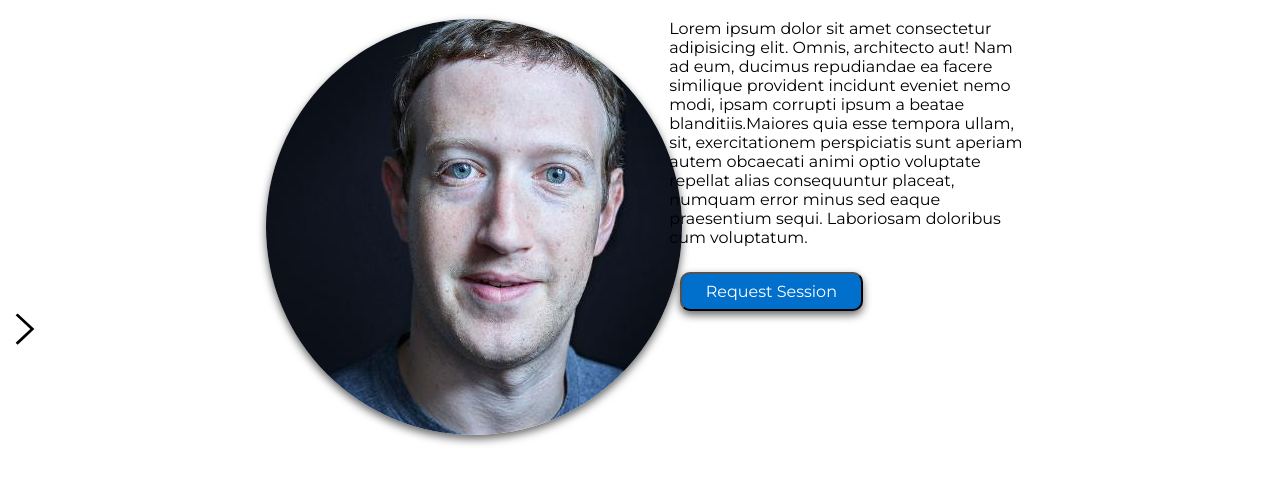
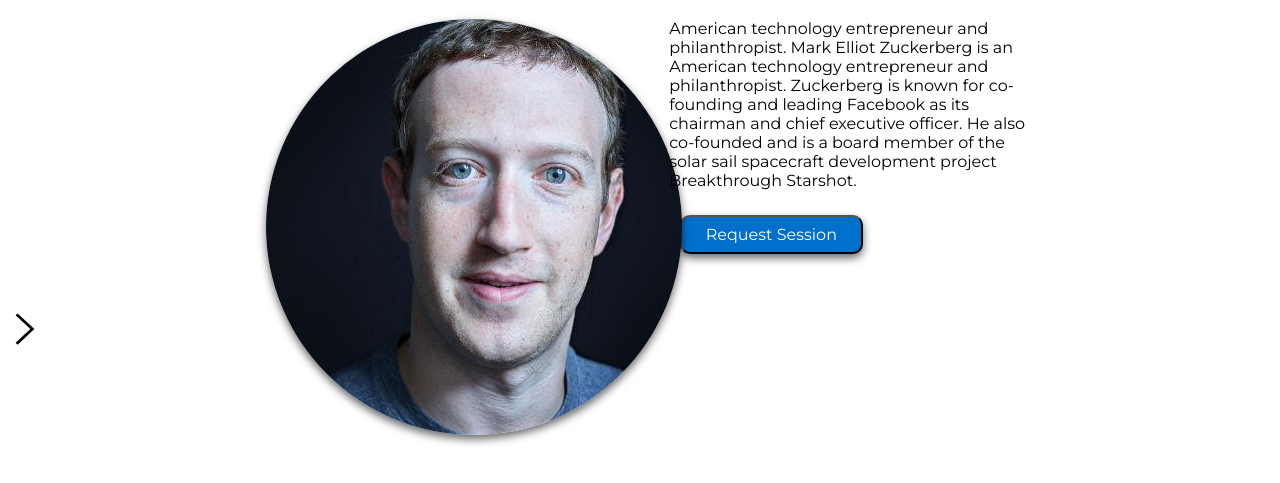
Before and after one commit to StephenAraka/Free-Mentors, a plain HTML site: page pages/view-mentor.html in a window 1280 px wide. Shown: the part 181-664 px from the top of the page. Drawn offline with Linux system fonts and the light colour scheme.

Commit message:
fix(admin):modify mentor info

```diff
--- a/pages/view-mentor.html
+++ b/pages/view-mentor.html
@@ -38,16 +38,7 @@
                 <img src="../assets/img/mentor/zuck2.jpg" alt="zuckerberg">
 
                 <div class="caption">
-                    <p>Lorem ipsum dolor sit amet consectetur adipisicing elit. Omnis, architecto aut! Nam ad eum,
-                        ducimus
-                        repudiandae ea facere similique provident incidunt eveniet nemo modi, ipsam corrupti ipsum a
-                        beatae
-                        blanditiis.Maiores quia esse tempora ullam, sit, exercitationem perspiciatis sunt aperiam autem
-                        obcaecati animi optio voluptate repellat alias consequuntur placeat, numquam error minus sed
-                        eaque
-                        praesentium sequi. Laboriosam doloribus cum voluptatum.
-                    </p>
-
+                    <p>American technology entrepreneur and philanthropist. Mark Elliot Zuckerberg is an American technology entrepreneur and philanthropist. Zuckerberg is known for co-founding and leading Facebook as its chairman and chief executive officer. He also co-founded and is a board member of the solar sail spacecraft development project Breakthrough Starshot.</p>
                     <button class="btn-request-session">Request Session</button>
                 </div>
             </div>
```
